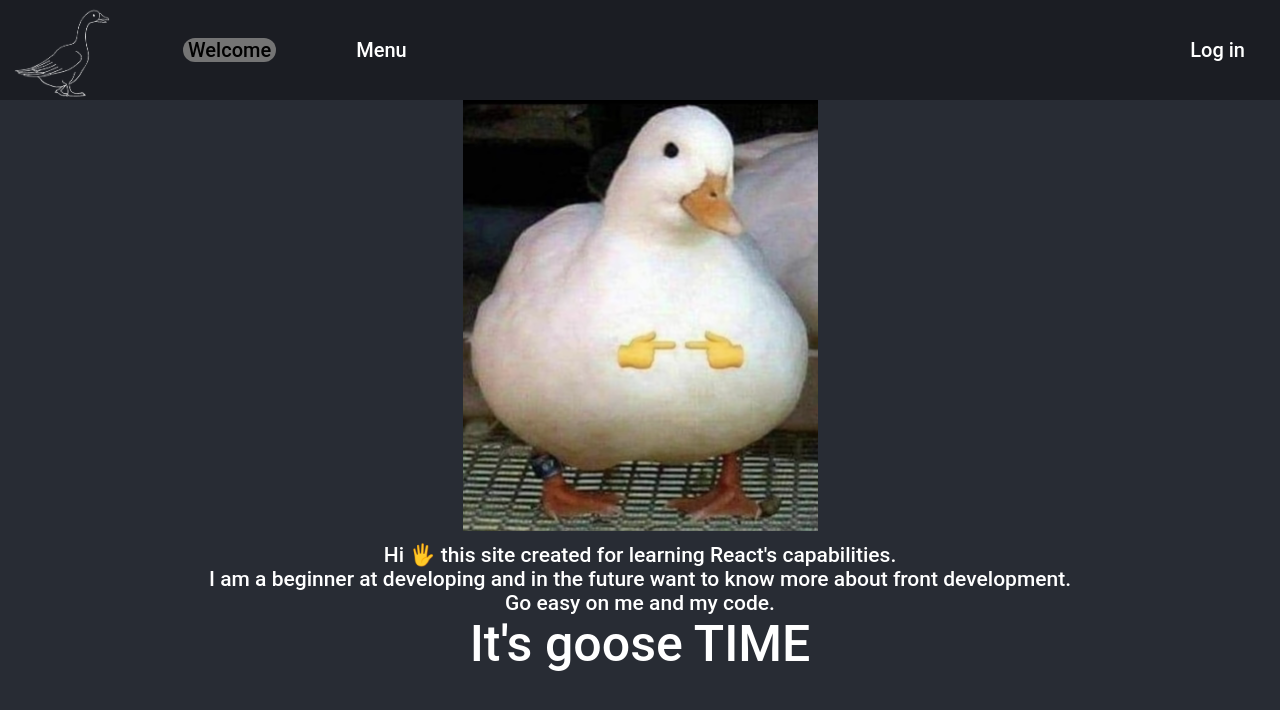
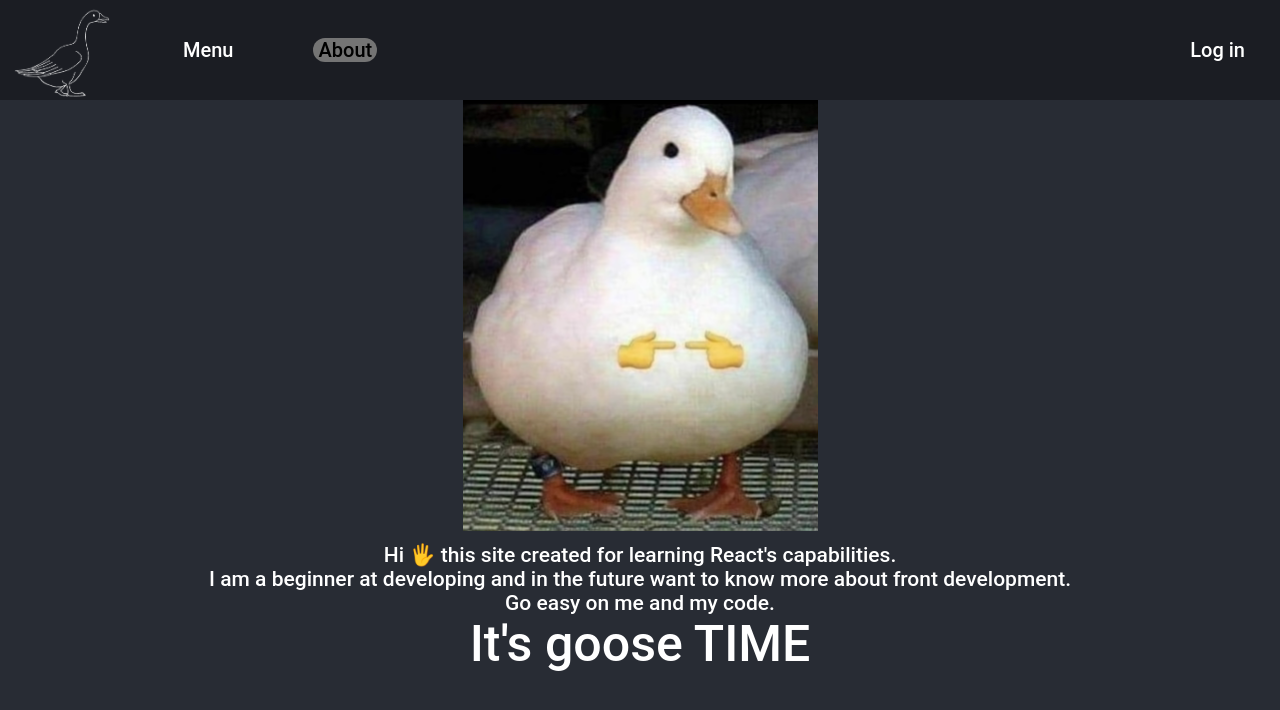
Before and after one commit to GoSSy4691/React-app_e-shop_GoSSy.link, a React (Create React App) app: page /about in a window 1280 px wide. Before the commit this address led to /. Shown: the top 710 px of the page. Built offline with nearby package versions, Linux system fonts and the light colour scheme.

Commit message:
redesign: change start page to menu / welcome -> about page

```diff
--- a/src/App.jsx
+++ b/src/App.jsx
@@ -1,7 +1,7 @@
 import "./App.css";
 import { Route, Switch, Redirect } from "react-router-dom";
 import Header from "./packages/header/Header.jsx";
-import Welcome from "./packages/welcome/Welcome.jsx";
+import About from "./packages/about/About.jsx";
 import MenuShops from "./packages/menu/MenuShops.jsx";
 import OrderView from "./packages/menu/OrderView.jsx";
 import ErrorPopup from "./packages/popup/ErrorPopup.jsx";
@@ -11,8 +11,8 @@ export default function App() {
     <div className="app">
       <Header />
       <Switch>
-        <Route exact path="/" component={Welcome} />
-        <Route exact path="/menu" component={MenuShops} />
+        <Route exact path="/" component={MenuShops} />
+        <Route exact path="/about" component={About} />
         <Route exact path="/order" component={OrderView} />
         <Redirect to="/" />
       </Switch>
--- a/src/packages/welcome/Welcome.jsx
+++ b/src/packages/about/About.jsx
@@ -1,9 +1,9 @@
-import s from "./welcome.module.css";
+import s from "./about.module.css";
 import { useCookies } from "react-cookie";
 import { useDispatch } from "react-redux";
 import welcomeImg from "../../files/img/welcomeImg.png";
 
-function Welcome() {
+function About() {
   const dispatch = useDispatch();
   const [cookies, setCookie] = useCookies(["token"]);
 
@@ -43,4 +43,4 @@ function Welcome() {
   );
 }
 
-export default Welcome;
+export default About;
--- a/src/packages/header/Header.jsx
+++ b/src/packages/header/Header.jsx
@@ -24,8 +24,11 @@ export default function Header() {
               exact
               activeClassName={s.textActive}
               to="/"
+              onClick={() =>
+                dispatch({ type: "CHANGE_STATUS", payload: "Choose shop" })
+              }
             >
-              Welcome
+              Menu
             </NavLink>
           </li>
           <li>
@@ -33,12 +36,9 @@ export default function Header() {
               className={s.textInactive}
               exact
               activeClassName={s.textActive}
-              to="/menu"
-              onClick={() =>
-                dispatch({ type: "CHANGE_STATUS", payload: "Choose shop" })
-              }
+              to="/about"
             >
-              Menu
+              About
             </NavLink>
           </li>
         </div>
@@ -48,7 +48,7 @@ export default function Header() {
           Log in
         </div>
       </div>
-      <Route exact path="/menu">
+      <Route exact path="/">
         <div
           title={"Cart"}
           className={s.shopIcoDiv}
```
Also changed, not shown: src/packages/about/about.module.css (renamed from src/packages/welcome/welcome.module.css).
